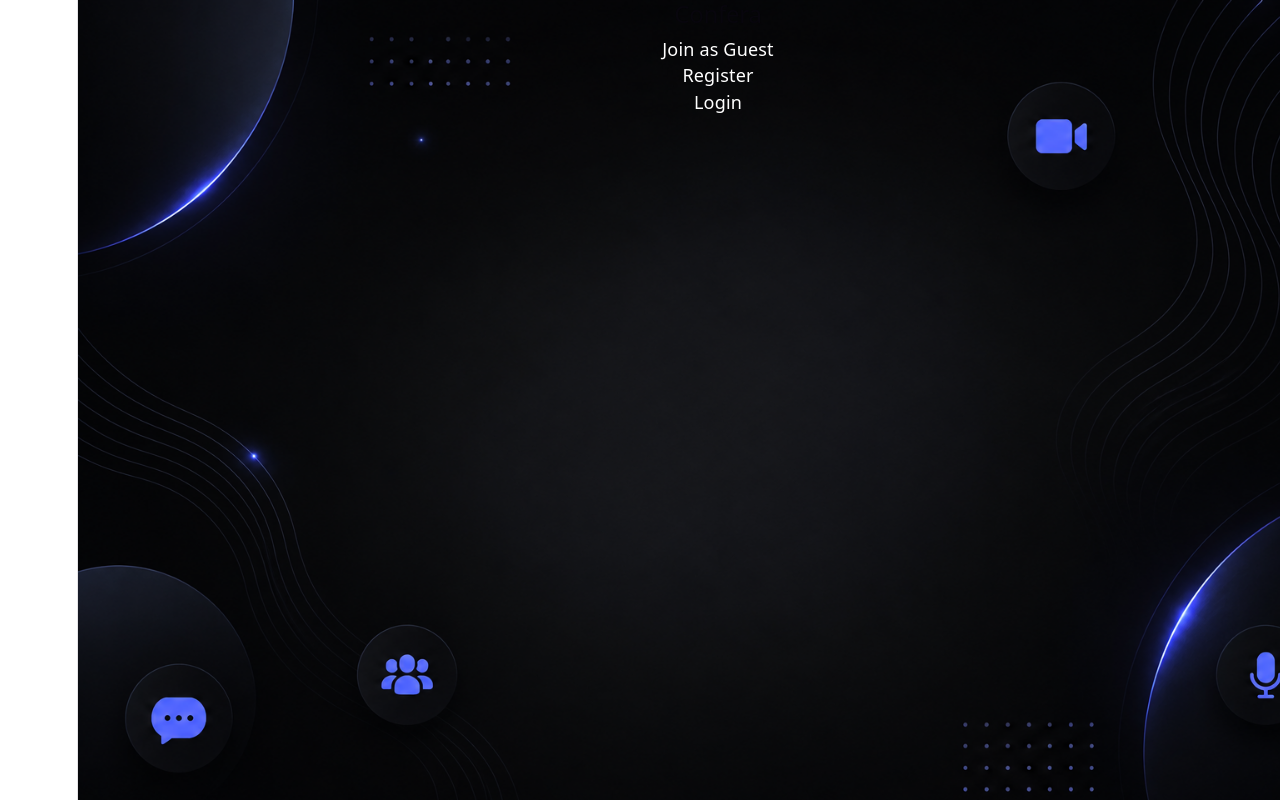
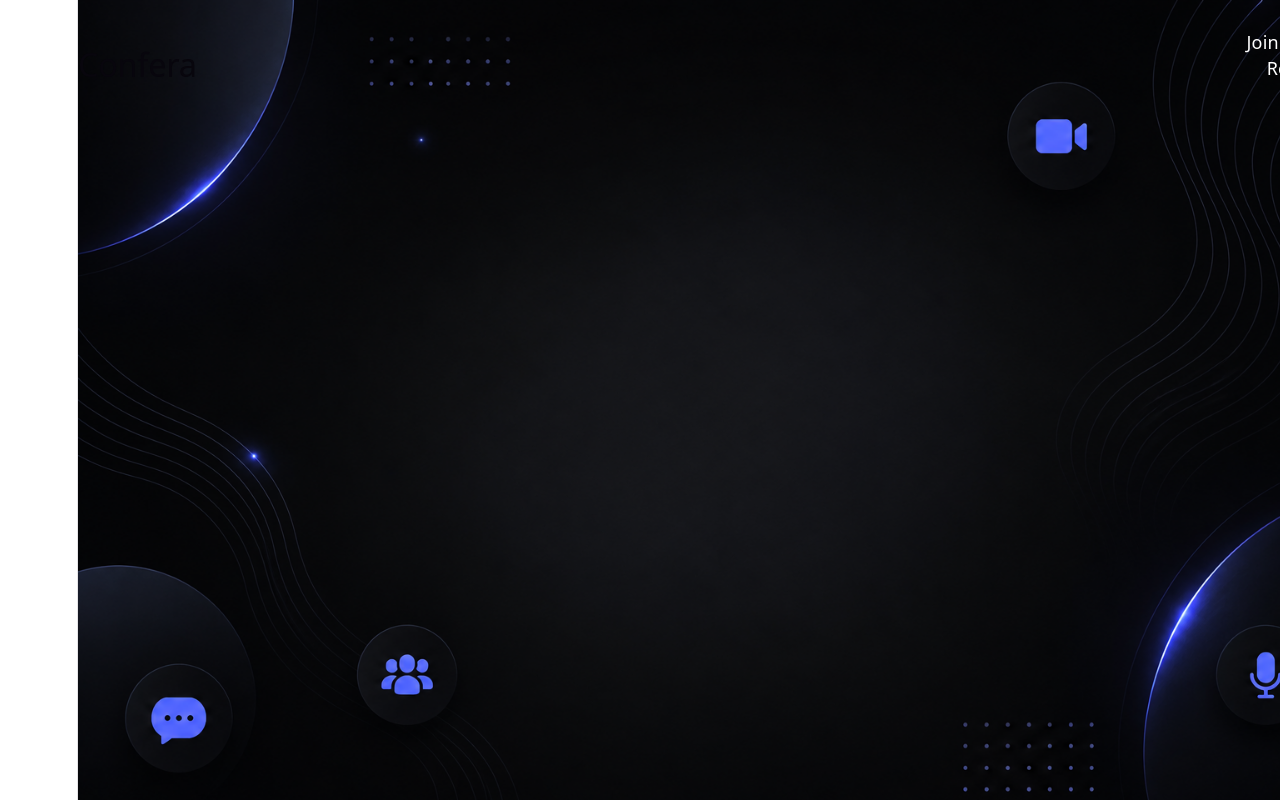
Before and after one commit to Sanasaifi786/Confera, a React app in the folder frontend/: page / in a window 1280 px wide. Shown: the top 800 px of the page. Built offline with nearby package versions, Linux system fonts and the light colour scheme; the HTML template or start-up script is replaced by a standard one.

Commit message:
enhance landing page navigation styles

```diff
--- a/frontend/src/App.css
+++ b/frontend/src/App.css
@@ -11,3 +11,20 @@
   background-size: cover;
   color: white;
 }
+.landingPageContainer nav{
+  padding-inline: 1.2 rem;
+  padding-block: 1.6rem;
+  display: flex;
+  align-items: center;
+  justify-content: space-between;
+  cursor: pointer;
+}
+.landingPageContainer nav h2{
+  font-size: 1.8rem;
+  font-weight: 500;
+}
+.landingPageContainer nav navlist{
+  display: flex;
+  align-items: center;
+  gap: 1.6rem;
+}
```
